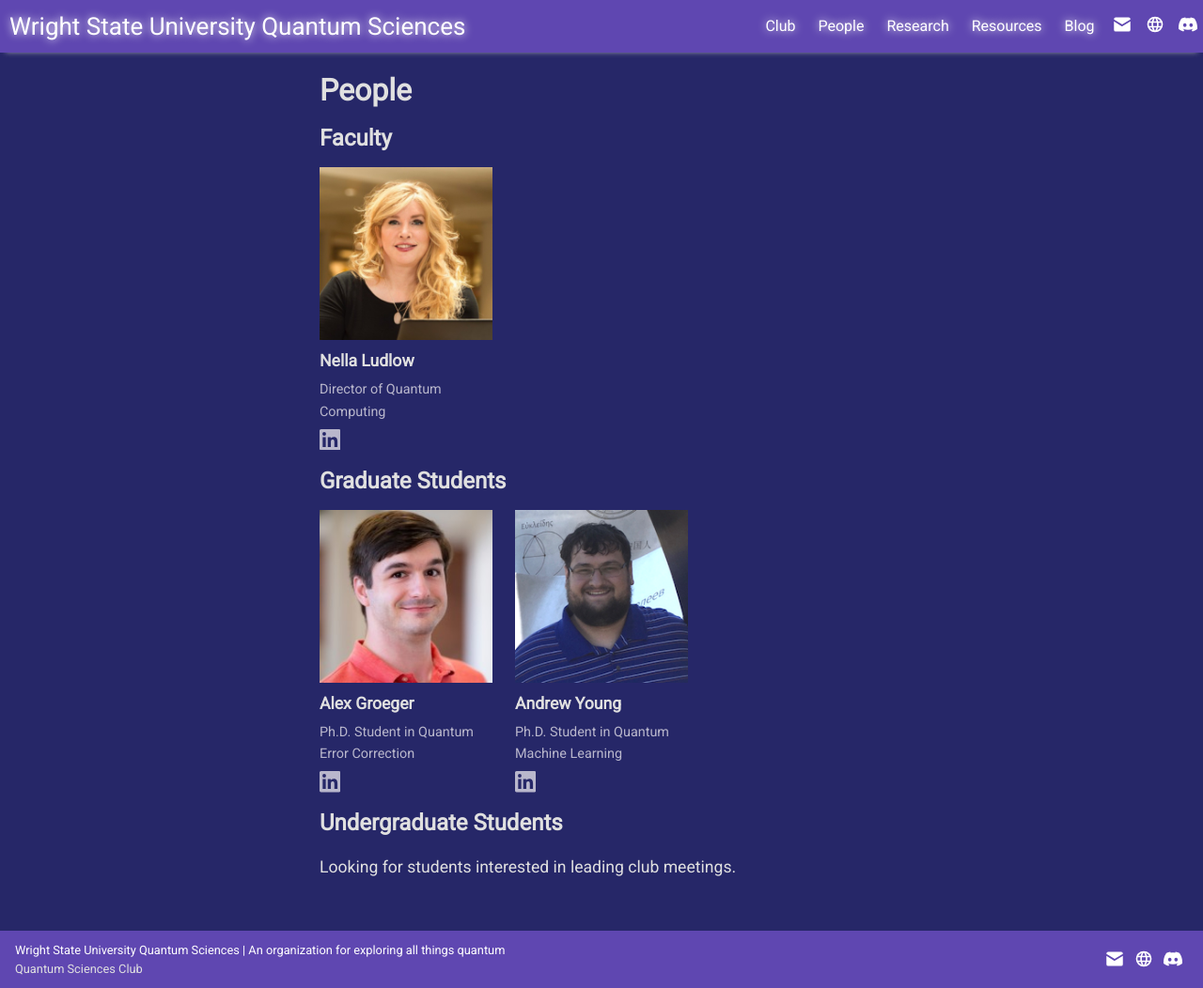
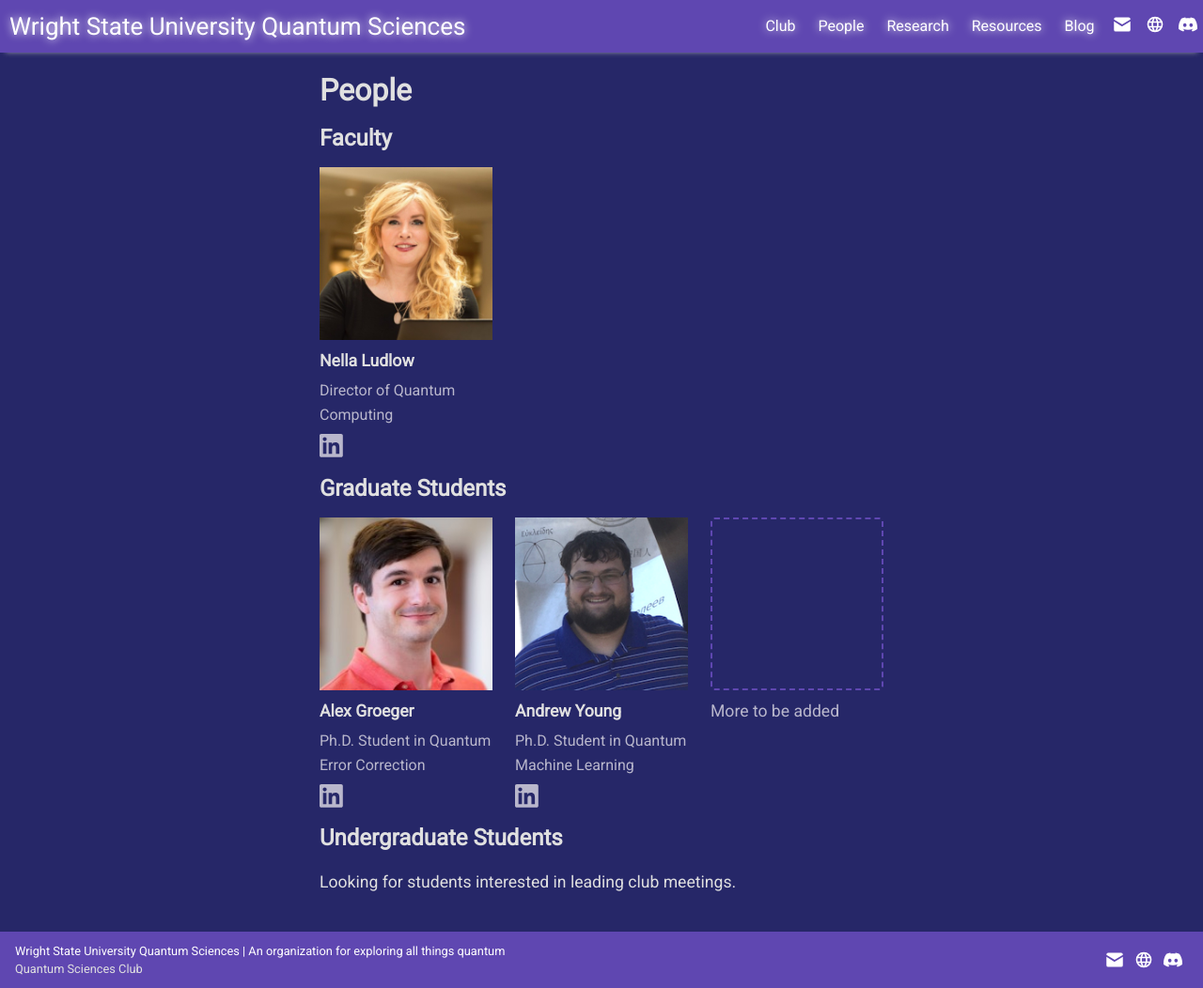
Before and after one commit to ItsMeJimmie/QuantumScienceIdea, a Jekyll site: the page built from pages/people.md, in a window 1280 px wide and 1052 px high. Shown: the whole window at 94% size. Built offline with Jekyll 4.4.1, drawn with Linux system fonts in a browser that asks for light colours.

Commit message:
Scale the People cards and add a placeholder graduate entry
The page body already picked up the 1.1rem increase, since that went on
.page-content rather than the Club page alone. The card captions did
not: they are sized in rem, so they ignored it. Role text goes 0.9 to
1rem and the LinkedIn icon 1.4 to 1.55rem, with the cards widened to
suit.

Graduate Students gains a "More to be added" entry: a dashed square
where a headshot would go, keeping the grid aligned. The empty box is
aria-hidden since it carries no meaning; the text is not.

Two sizing defects fixed while verifying:
- The placeholder came out 4px wider than the headshots, because the
  dashed border sat outside its 100% width. Now border-box.
- Raising the grid minimum to 160px left two columns needing 344px
  against the 343px a 375px phone has, so the grid silently dropped to
  one column. 150px keeps two.

```diff
--- a/_sass/_people.scss
+++ b/_sass/_people.scss
@@ -5,7 +5,7 @@
 
 .person-grid {
   display: grid;
-  grid-template-columns: repeat(auto-fill, minmax(140px, 1fr));
+  grid-template-columns: repeat(auto-fill, minmax(150px, 1fr));
   gap: 1.5rem;
   list-style: none;
   margin: 1rem 0;
@@ -13,7 +13,7 @@
 }
 .person-grid > li {
   margin-bottom: 0;
-  max-width: 200px;
+  max-width: 220px;
 }
 .person-photo {
   width: 100%;
@@ -27,13 +27,13 @@
 .person-role {
   margin-top: 0.25rem;
   margin-bottom: 0;
-  font-size: 0.9rem;
+  font-size: 1rem;
   color: $muted-text-color;
 }
 .container .person-link {
   display: inline-block;
   margin-top: 0.4rem;
-  font-size: 1.4rem;
+  font-size: 1.55rem;
   line-height: 1;
   color: $muted-text-color;
   text-decoration: none;
@@ -43,3 +43,18 @@
 .container .person-link:focus {
   color: $body-text-color;
 }
+
+.person-placeholder {
+  // Without this the 2px dashed border sits outside the 100% width and
+  // the box comes out 4px wider than the headshots beside it.
+  box-sizing: border-box;
+  width: 100%;
+  aspect-ratio: 1 / 1;
+  margin: 0 0 0.5rem;
+  border: 2px dashed $accent-color;
+  border-radius: 4px;
+}
+.person-name--pending {
+  color: $muted-text-color;
+  font-weight: normal;
+}
--- a/pages/people.md
+++ b/pages/people.md
@@ -48,6 +48,10 @@ permalink: /people
       <span class="sr-only">Andrew Young on LinkedIn</span>
     </a>
   </li>
+  <li>
+    <div class="person-placeholder" aria-hidden="true"></div>
+    <p class="person-name person-name--pending">More to be added</p>
+  </li>
 </ul>
 
 ## Undergraduate Students
```
